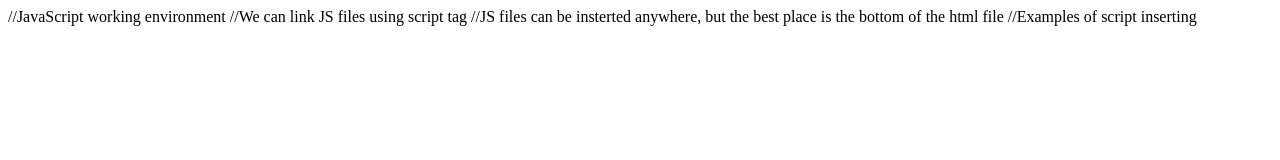
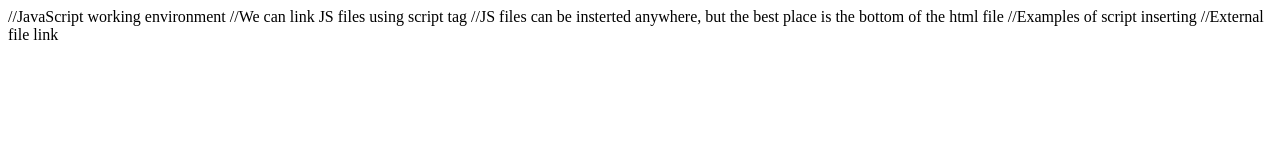
Before and after one commit to P1ti/JavaScript, a plain HTML site: page JavaScript#day1/index.html in a window 1280 px wide. Drawn offline with Linux system fonts and the light colour scheme.

Commit message:
JavaScript#day1

```diff
--- a/JavaScript#day1/index.html
+++ b/JavaScript#day1/index.html
@@ -15,6 +15,6 @@
       console.log("Hello, World");
     </script>
 
-    <script src="index.js" charset="utf-8"></script>
+    <script src="index.js" charset="utf-8"></script> //External file link
   </body>
 </html>
```
